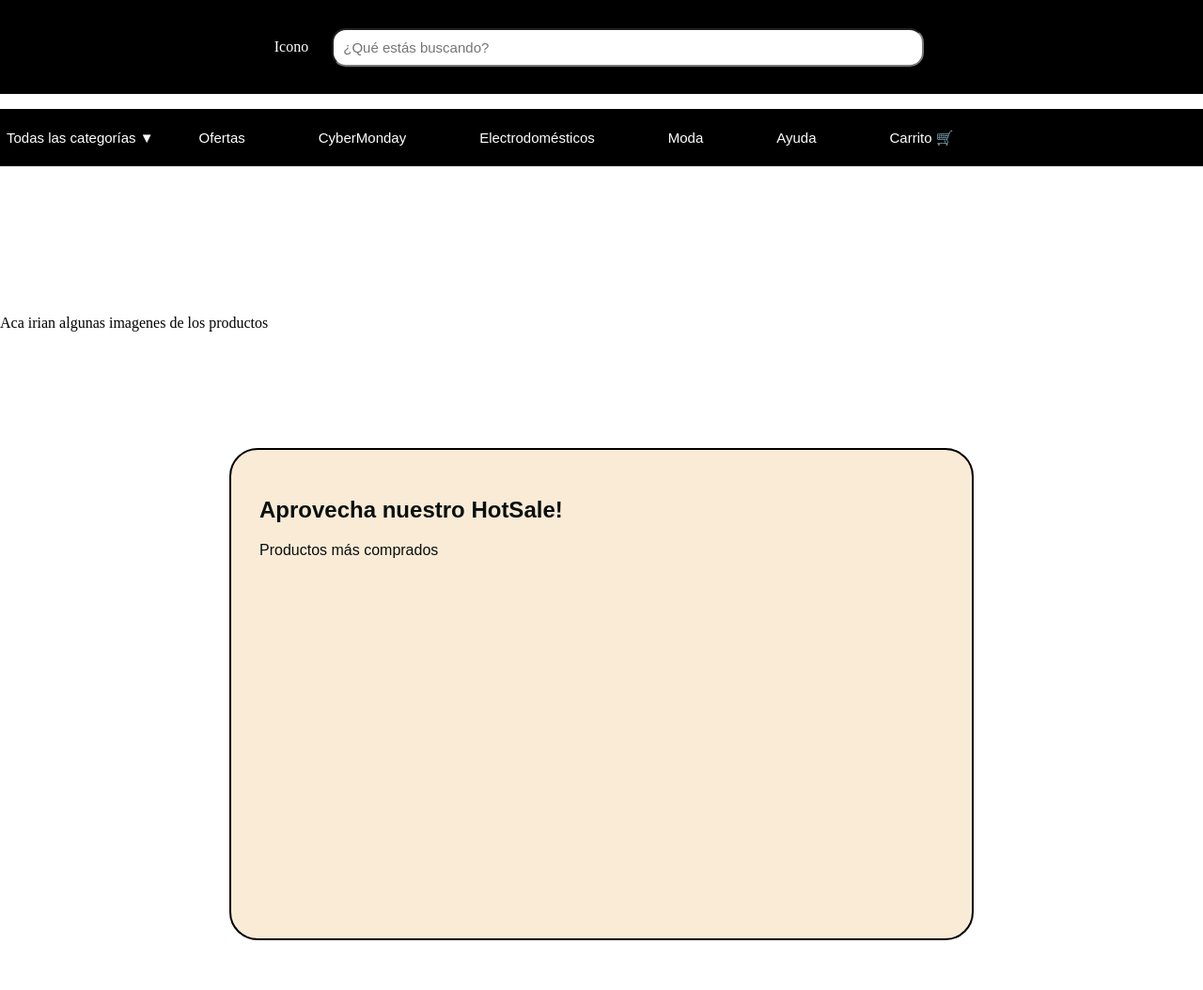
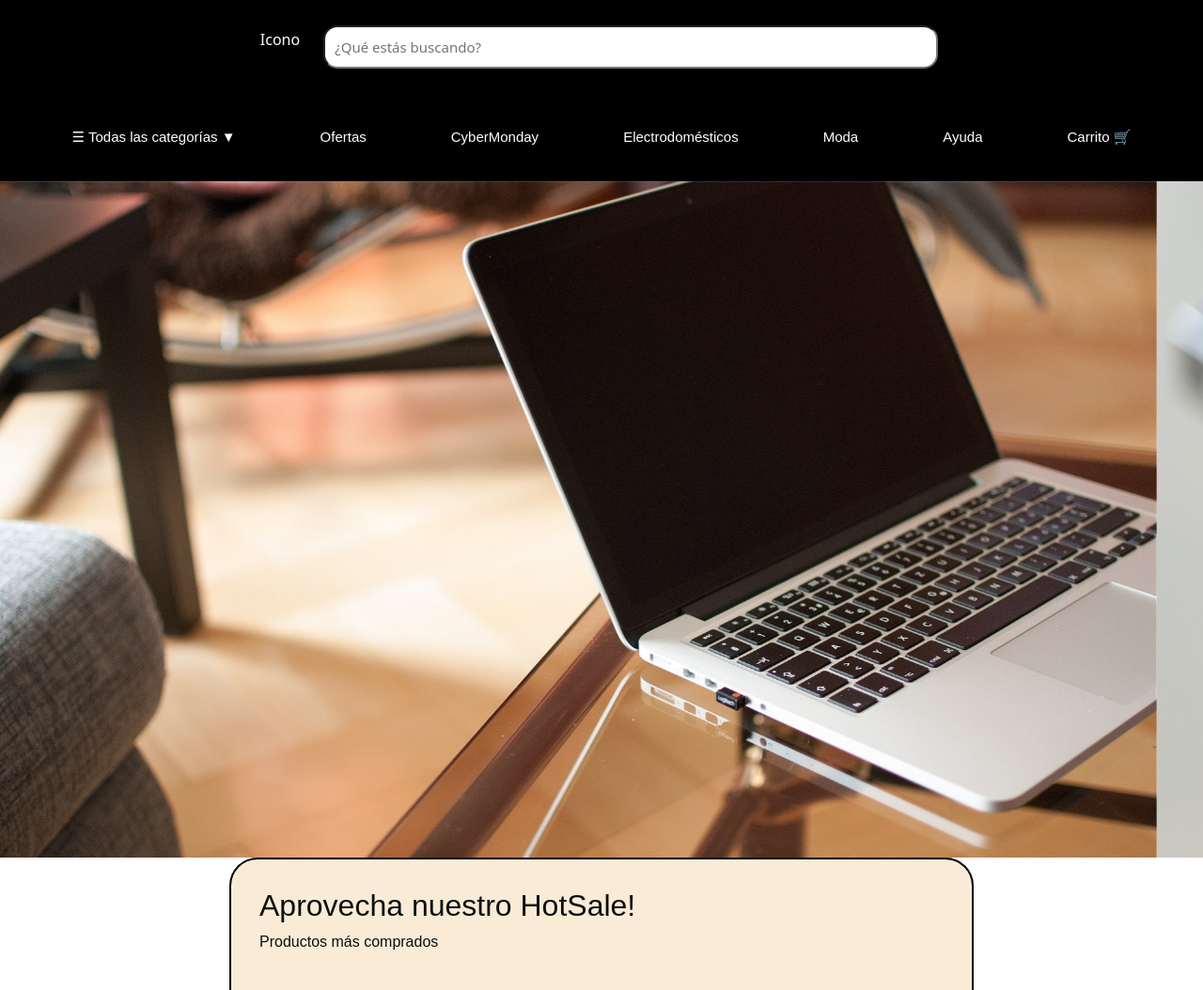
Before and after one commit to Fromero564/ProyectoFinalLabo3, a plain HTML site: page index.html in a window 1280 px wide. Shown: the top 1054 px of the page at 94% size. Drawn offline with nearby package versions, Linux system fonts and the light colour scheme; no server answers.

Commit message:
Se agregan fotos a carrousel

```diff
--- a/index.html
+++ b/index.html
@@ -3,6 +3,11 @@
   <head>
     <meta charset="UTF-8" />
     <meta name="viewport" content="width=device-width, initial-scale=1.0" />
+
+   <!--Bootstrap-->
+   <link href="https://cdn.jsdelivr.net/npm/bootstrap@5.3.3/dist/css/bootstrap.min.css" rel="stylesheet" integrity="sha384-QWTKZyjpPEjISv5WaRU9OFeRpok6YctnYmDr5pNlyT2bRjXh0JMhjY6hW+ALEwIH" crossorigin="anonymous">
+<script src="https://cdn.jsdelivr.net/npm/bootstrap@5.3.3/dist/js/bootstrap.bundle.min.js" integrity="sha384-YvpcrYf0tY3lHB60NNkmXc5s9fDVZLESaAA55NDzOxhy9GkcIdslK1eN7N6jIeHz" crossorigin="anonymous"></script>
+   <!--Estilos propios-->
     <link rel="stylesheet" href="style.css" />
     <title>Nombre de tienda</title>
   </head>
@@ -21,7 +26,7 @@
     <nav class="opciones">
       <ul>
         <li id="menu-hamburguesa">
-          <p class="toggle-categorias">Todas las categorías ▼</p>
+          <a href="#" class="toggle-categorias">☰ Todas las categorías ▼</a>
           <ul id="categorias" class="categorias-menu oculto">
           </ul>
         </li>
@@ -35,7 +40,23 @@
     </nav>
 
   </header>
-    <br /> <br /><br /><br /><br /><br /><br /> <p>Aca irian algunas imagenes de los productos</p><br /><br /><br /><br /><br /><br />
+
+    <section>
+      <div id="carouselExampleSlidesOnly" class="carousel slide carousel-custom-height" data-bs-ride="carousel" >
+        <div class="carousel-inner">
+          <div class="carousel-item active" data-bs-interval="1000">
+            <img src="img/carrousel1.jpg" class="d-block w-100" alt="woman">
+          </div>
+          <div class="carousel-item" data-bs-interval="1000">
+            <img src="img/carrousel2.jpg" class="d-block w-100" alt="computer">
+          </div>
+          <div class="carousel-item" data-bs-interval="1000">
+            <img src="img/carrousel3.jpg" class="d-block w-100" alt="furnitures">
+          </div>
+        </div>
+      </div>
+    </section>
+
 
 
     <article class="cartel-rojo">
@@ -46,7 +67,8 @@
       </div>
     </article>
 
-    <br /> <br /><br /><br /><br /><br /><br /> <p>Todos los productos</p><br /><br /><br /><br /><br /><br />
+
+    <h1>Productos que te pueden interesar</h1>
 
     <section id="all-products">
 
--- a/style.css
+++ b/style.css
@@ -1,8 +1,13 @@
 body{
     padding: 0;
     margin: 0;
-    box-sizing: content-box;
+    box-sizing:content-box;
 }
+
+*, *::before, *::after {
+  box-sizing: content-box;
+}
+
 input{
     margin: 5px;
     padding: 10px;
@@ -23,20 +28,19 @@ input{
 
 
 .opciones{
+  display: flex;
   background-color: black;
   color:#fff;
 }
 
 .opciones li{
-    display:inline-block;
-    color:#fff;
-    flex-wrap: wrap;
-    font-family: Arial, Helvetica, sans-serif;
-    font-size: 15px;
-    list-style: none;
-    margin: 2px;
-    padding: 5px;
-    grid-column: auto;
+  display: flex;
+  justify-content: center;
+  align-items: center;
+  color: #fff;
+  font-family: Arial, Helvetica, sans-serif;
+  font-size: 15px;
+  padding: 5px;
 }
 .opciones a{
     margin: 5px;
@@ -52,8 +56,14 @@ input{
 /*Menu desplegable*/
 
 .opciones ul {
+  width: 100%;
+  display: flex;
+  justify-content: center;
+  gap: 20px;
   list-style: none;
   padding: 0;
+  margin: 0;
+  z-index:10;
 }
 
 #menu-hamburguesa {
@@ -74,11 +84,13 @@ input{
   display: flex;
   flex-direction: column;
   position: absolute;
-  background-color: white;
+  background-color: #000;
   border: 1px solid #ddd;
   padding: 10px;
   width: 200px;
   box-shadow: 0 4px 8px rgba(0, 0, 0, 0.2);
+  top: 80%;
+  left: 0;
 }
 
 .categorias-menu li {
@@ -88,7 +100,22 @@ input{
 }
 
 .categorias-menu li:hover {
+  color: #000;
   background-color: #f0f0f0;
+}
+
+
+
+/*Carrousel*/
+.carousel-custom-height {
+  max-height: 90vh;
+  overflow: hidden;
+}
+
+.carousel-custom-height .carousel-item img {
+  object-fit: cover;
+  height: 100vh;
+  width: 100%;
 }
 
 .cartel-rojo{
@@ -153,7 +180,7 @@ input{
 }
 
   .card-title {
-    font-size: 15px;
+    font-size: 13px;
     font-weight: 500;
     text-align: center;
     color: var(--font-color);
```
Also changed, not shown: img/carrousel1.jpg (added), img/carrousel2.jpg (added), img/carrousel3.jpg (added).
